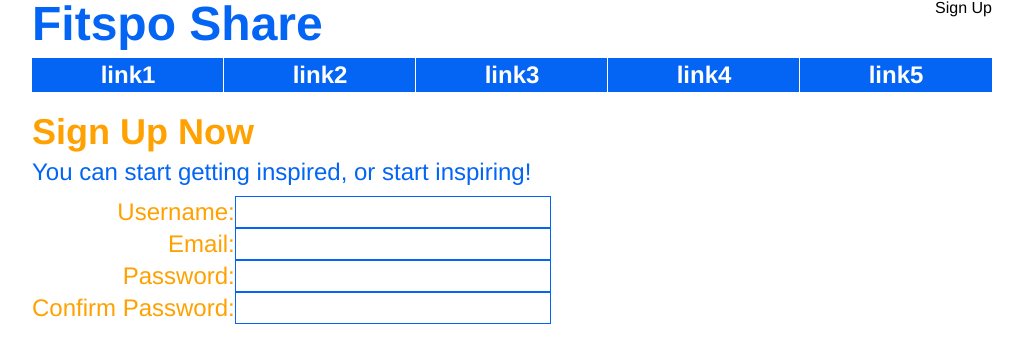
After one commit to laroccrj/FitspoShare, a PHP site: page /signUp.php in a window 1280 px wide. The commit adds this page. Shown: the top 363 px of the page, without its empty margins (128-1151 px from the left). Run offline with PHP 8.4, Linux system fonts and the light colour scheme.

Commit message:
started working on design

```diff
--- a/css/main.css
+++ b/css/main.css
@@ -1,25 +1,27 @@
-/*
-    Document   : main
-    Created on : Jun 17, 2013, 1:53:03 PM
-    Author     : rob
-    Description:
-        Purpose of the stylesheet follows.
-*/
+@media (min-width: 1200px) {
+    #container{
+        width:960px;
+        margin-left:auto;
+        margin-right:auto;
+    }
+}
 
-#top {
-    background-color: #0464F4;
-    width:100%;
-    height:50px;
-    position:relative;
-    color:#ffffff;
+body {
+    font-family: 'Helvetica Neue', Helvetica, Arial, sans-serif;
 }
-#title {
-    position:absolute;
-    top:50%;
-    height:40px;
-    margin-top: -16px;
-    font-size: 32px;
-    font-family: 'Helvetica Neue', Helvetica, Arial, sans-serif;
+
+#content {
+    margin-top: 20px;
+}
+
+#content h1{
+    color: #ffa100;
     font-weight:bold;
-    left:25%;
+    font-size:36px;
+    margin-bottom: 10px;
 }
+#content h1 .subheader{
+    color: #0464F4;
+    font-size:24px;
+    font-weight:normal;
+}
--- /dev/null
+++ b/css/nav.css
@@ -0,0 +1,19 @@
+#nav {
+    position:relative;
+    height:36px;
+}
+#nav .link {
+    width: 20%;
+    outline: 1px solid #fff;
+    background-color: #0464F4;
+    float:left;
+    color: #fff;
+    padding-top:5px;
+    padding-bottom:5px;
+    font-weight:bold;
+    font-size:24px;
+    text-align: center;
+}
+#nav .link:hover {
+    color:#ffa100;
+}
--- /dev/null
+++ b/css/signUp.css
@@ -0,0 +1,13 @@
+.fieldName {
+    text-align: right;
+    font-size: 24px;
+    color:#ffa100;
+}
+.fieldValue {
+    text-align: left;
+}
+.fieldValue input{
+    border:1px solid #0464F4;
+    font-size: 24px;
+    color:#0464F4;
+}
--- /dev/null
+++ b/css/top.css
@@ -0,0 +1,16 @@
+#top {
+    width:100%;
+    position:relative;
+    margin-bottom:10px;
+}
+#title {
+    font-size: 48px;
+    font-weight:bold;
+    left:5%;
+    color:#0464F4;
+}
+#login {
+    position:absolute;
+    top:0px;
+    right:0px;
+}
--- a/index.php
+++ b/index.php
@@ -1,3 +1,6 @@
+<?php
+    session_start();
+?>
 <!DOCTYPE html>
 <html>
     <head>
--- /dev/null
+++ b/pieces/nav.php
@@ -0,0 +1,27 @@
+<div id="nav">
+    <a href="">
+        <div class="link">
+            link1
+        </div>
+    </a>
+    <a href="">
+        <div class="link">
+            link2
+        </div>
+    </a>
+    <a href="">
+        <div class="link">
+            link3
+        </div>
+    </a>
+    <a href="">
+        <div class="link">
+            link4
+        </div>
+    </a>
+    <a href="">
+        <div class="link">
+            link5
+        </div>
+    </a>
+</div>
--- a/pieces/title.php
+++ b/pieces/title.php
@@ -2,4 +2,11 @@
     <div id="title">
         Fitspo Share
     </div>
+    <?php if(ISSET($_SESSION["user"]) && $_SESSION["user"]->$loggedIn){ ?>
+
+    <?php } else { ?>
+        <div id="login">
+            <a href="signUp.php">Sign Up</a>
+        </div>
+    <?php } ?>
 </div>
--- /dev/null
+++ b/signUp.php
@@ -0,0 +1,58 @@
+<!DOCTYPE html>
+<html>
+    <head>
+        <meta http-equiv="Content-Type" content="text/html; charset=UTF-8">
+        <title>Fitspo Share</title>
+        <link rel="stylesheet" href="css/reset.css" />
+        <link rel="stylesheet" href="css/main.css" />
+        <link rel="stylesheet" href="css/top.css" />
+        <link rel="stylesheet" href="css/nav.css" />
+        <link rel="stylesheet" href="css/signUp.css" />
+    </head>
+    <body>
+        <div id="container">
+            <?php include "pieces/title.php" ?>
+            <?php include "pieces/nav.php" ?>
+            <div id="content">
+                <h1>Sign Up Now<br />
+                <span class="subheader">You can start getting inspired, or start inspiring!</span></h1>
+                <form action="actions/signUp.php" method="post">
+                    <table id="signup">
+                        <tr>
+                            <td class="fieldName">
+                                Username:
+                            </td>
+                            <td class="fieldValue">
+                                <input type="text" id="username">
+                            </td>
+                        </tr>
+                        <tr>
+                            <td class="fieldName">
+                                Email:
+                            </td>
+                            <td class="fieldValue">
+                                <input type="text" id="email">
+                            </td>
+                        </tr>
+                        <tr>
+                            <td class="fieldName">
+                                Password:
+                            </td>
+                            <td class="fieldValue">
+                                <input type="password" id="password">
+                            </td>
+                        </tr>
+                        <tr>
+                            <td class="fieldName">
+                                Confirm Password:
+                            </td>
+                            <td class="fieldValue">
+                                <input type="confPassword" id="confPassword">
+                            </td>
+                        </tr>
+                    </table>
+                </form>
+            </div>
+        </div>
+    </body>
+</html>
```
Also changed, not shown: classes/user.php (+4 -4 lines).
